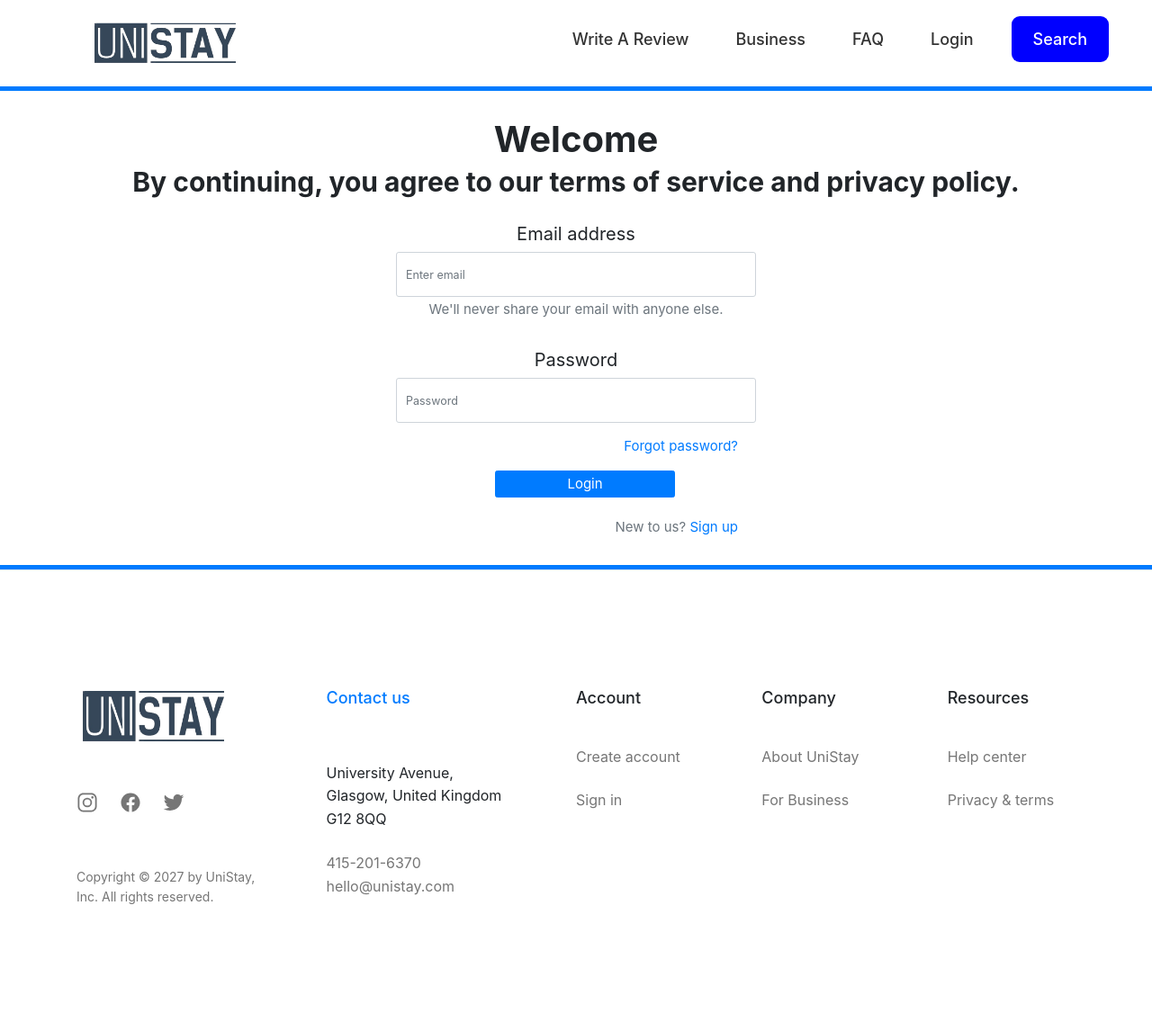
After one commit to imgiri/uniStay_Django_Project, a Django app: page /personal-login/ in a window 1280 px wide. The commit adds this page. Shown: the whole page at 90% size. Run offline with Django 4.2, Linux system fonts and the light colour scheme; parts of the project's set-up code (start-up, migrations or seed data) failed here and were passed over; some libraries are stand-ins or nearby versions.

Commit message:
few html pages integrated in the project

```diff
--- a/unistay/forms.py
+++ b/unistay/forms.py
@@ -1,7 +1,6 @@
 #created for testing purpose
 
 from django import forms
-
 
 class ReviewForm(forms.Form):
     accommodation_name = forms.CharField(label='Accommodation Name', max_length=100)
--- a/unistay/static/unistay/css/style.css
+++ b/unistay/static/unistay/css/style.css
@@ -327,37 +327,6 @@
 .slider-nav a:hover {
   opacity: 1;
 }
-
-/*started by giri*/
-
-.search-form {
-  display: flex;
-  align-items: center;
-}
-
-.search-input {
-  padding: 1rem 1.5rem;
-  border: 1px solid #eee;
-  border-radius: 5px;
-  margin-right: 1rem;
-}
-
-/* Search Results Styling*/
-.search-results-list {
-  list-style: none;
-  padding: 0;
-}
-
-.search-result {
-  border-bottom: 1px solid #eee;
-  padding: 2rem 0;
-}
-
-.review-spotlight {
-  font-style: italic;
-}
-
-/*giri - end*/
 
 .btn,
 .btn:link,
--- a/unistay/templates/unistay/base.html
+++ b/unistay/templates/unistay/base.html
@@ -16,6 +16,7 @@
     <link rel="stylesheet" href="{% static 'unistay/css/style.css' %}" />
     <link rel="stylesheet" href="{% static 'css/queries.css' %}" />
     <link rel="stylesheet" href="https://maxcdn.bootstrapcdn.com/bootstrap/4.0.0/css/bootstrap.min.css" integrity="sha384-Gn5384xqQ1aoWXA+058RXPxPg6fy4IWvTNh0E263XmFcJlSAwiGgFAW/dAiS6JXm" crossorigin="anonymous">
+    <link rel="stylesheet" href="https://stackpath.bootstrapcdn.com/bootstrap/4.5.2/css/bootstrap.min.css">
 
     <script src="https://code.jquery.com/jquery-3.2.1.slim.min.js" integrity="sha384-KJ3o2DKtIkvYIK3UENzmM7KCkRr/rE9/Qpg6aAZGJwFDMVNA/GpGFF93hXpG5KkN" crossorigin="anonymous"></script>
     <script src="https://cdnjs.cloudflare.com/ajax/libs/popper.js/1.12.9/umd/popper.min.js" integrity="sha384-ApNbgh9B+Y1QKtv3Rn7W3mgPxhU9K/ScQsAP7hUibX39j7fakFPskvXusvfa0b4Q" crossorigin="anonymous"></script>
@@ -32,7 +33,7 @@
           <li><a href="{% url 'write_review' %}" class="nav-link">Write A Review</a></li>
           <li><a href="./business-login.html" class="nav-link">Business</a></li>
           <li><a href="./faq.html" class="nav-link">FAQ</a></li>
-          <li><a href="./personal-login.html" class="nav-link">Login</a></li>
+          <li><a  href="{% url 'personal_login' %}" class="nav-link">Login</a></li>
           <li><a href="#" class="nav-link nav-btn">Search</a></li>
         </ul>
       </nav>
@@ -98,14 +99,14 @@
           <p class="footer-heading">Account</p>
           <ul class="footer-nav">
             <li><a class="footer-link" href="#">Create account</a></li>
-            <li><a class="footer-link" href="./personal-login.html">Sign in</a></li>
+            <li><a class="footer-link" href="{% url 'personal_login' %}">Sign in</a></li>
           </ul>
         </nav>
 
         <nav class="nav-col">
           <p class="footer-heading">Company</p>
           <ul class="footer-nav">
-            <li><a class="footer-link" href="./about-us.html">About UniStay</a></li>
+            <li><a class="footer-link" href="{% url 'about_us' %}">About UniStay</a></li>
             <li><a class="footer-link" href="business-login.html">For Business</a></li>
           </ul>
         </nav>
--- a/unistay/templates/unistay/index.html
+++ b/unistay/templates/unistay/index.html
@@ -10,7 +10,7 @@
       <section class="section-hero">
 
         <!-- <div class="seperator"></div> -->
-        .
+
         <div class="hero">
           <div class="hero-text-box">
             <h1 class="heading-primary">Suggested Accomodations near you</h1>
--- /dev/null
+++ b/unistay/templates/unistay/personal-login.html
@@ -0,0 +1,64 @@
+{% extends 'unistay/base.html' %}
+
+{% load static %}
+
+{% block title %}Login{% endblock title %}
+
+{% block content %}
+
+
+    <main>
+      <div class="container-fluid seperator"></div>
+
+      <div class="container-fluid login-main-div">
+        <h1 class="login-header">Welcome</h1>
+
+        <h3 class="login-desc">
+          By continuing, you agree to our terms of service and privacy policy.
+        </h3>
+
+        <form>
+          <div class="form-group">
+            <label class="login-form-label" for="emailInput"
+              >Email address</label
+            >
+            <input
+              type="email"
+              class="form-control form-control-lg"
+              id="emailInput"
+              aria-describedby="emailHelp"
+              placeholder="Enter email"
+            />
+            <small id="emailHelp" class="form-text text-muted"
+              >We'll never share your email with anyone else.</small
+            >
+          </div>
+          <div class="form-group">
+            <label class="login-form-label" for="passwordInput">Password</label>
+            <input
+              type="password"
+              class="form-control form-control-lg"
+              id="passwordInput"
+              placeholder="Password"
+            />
+          </div>
+          <div class="form-check"></div>
+          <small
+            id="passwordHelp"
+            class="form-text text-muted forgot-password-box"
+            ><a href="#">Forgot password?</a></small
+          >
+
+          <button id="login-btn" type="submit" class="btn btn-primary">
+            Login
+          </button>
+          <small id="signHelp" class="form-text text-muted sign-up-box"
+            >New to us? <a href="#">Sign up</a></small
+          >
+        </form>
+      </div>
+
+      <div class="container-fluid seperator"></div>
+    </main>
+
+{% endblock content %}
--- a/unistay/urls.py
+++ b/unistay/urls.py
@@ -4,4 +4,7 @@
 urlpatterns = [
     path('', views.index, name='index'),
     path('write-review/', views.write_review, name='write_review'),
+    path('about-us/', views.about_us, name='about_us'),
+    path('contact-us/', views.contact_us, name='contact_us'),
+    path('personal-login/', views.personal_login, name='personal_login'),
 ]
--- a/unistay/views.py
+++ b/unistay/views.py
@@ -16,3 +16,12 @@
     else:
         form = ReviewForm()
     return render(request, 'unistay/write_review.html', {'form': form})
+
+def about_us(request):
+    return render(request, 'unistay/about-us.html')
+
+def contact_us(request):
+    return render(request, 'unistay/contact-us.html')
+
+def personal_login(request):
+    return render(request, 'unistay/personal-login.html')
```
Also changed, not shown: unistay/templates/unistay/about-us.html (added, +61 -0 lines), unistay/templates/unistay/contact-us.html (added, +50 -0 lines), unistay/static/unistay/img/svgs/call-outline.svg (added), unistay/static/unistay/img/svgs/mail-outline.svg (added), unistay/static/unistay/img/svgs/map-outline.svg (added).
